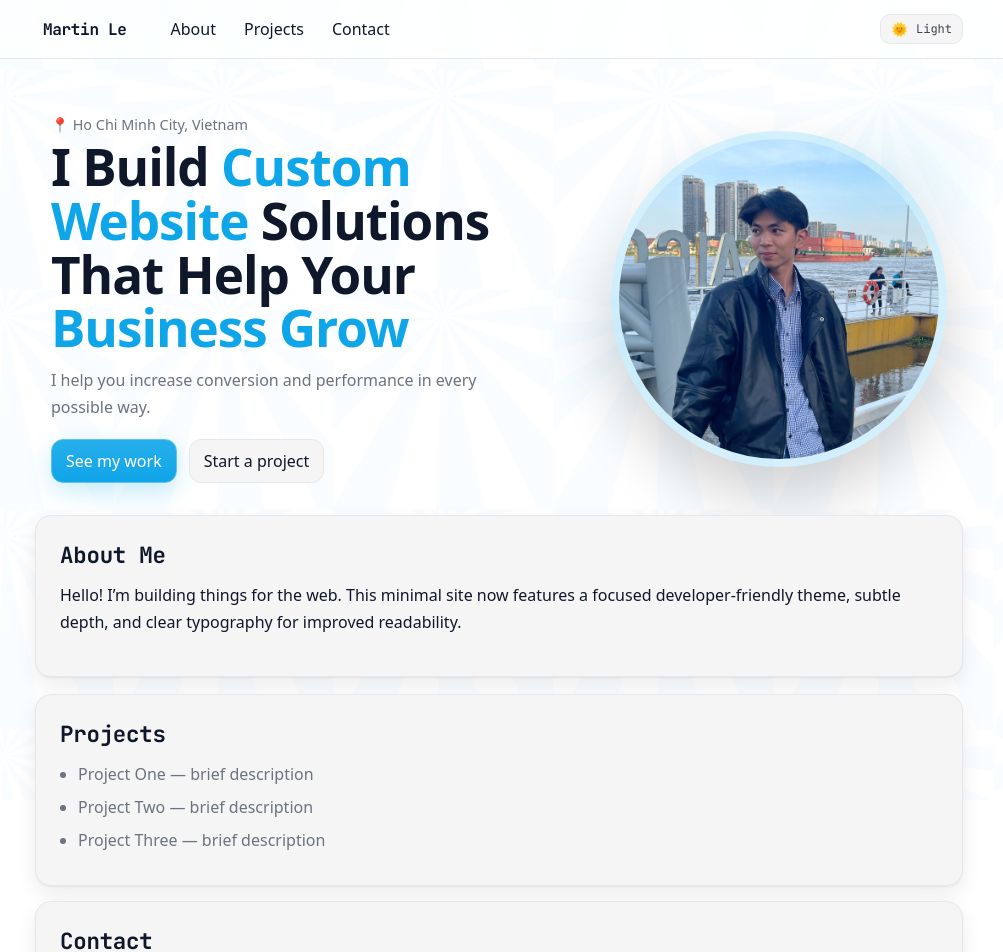
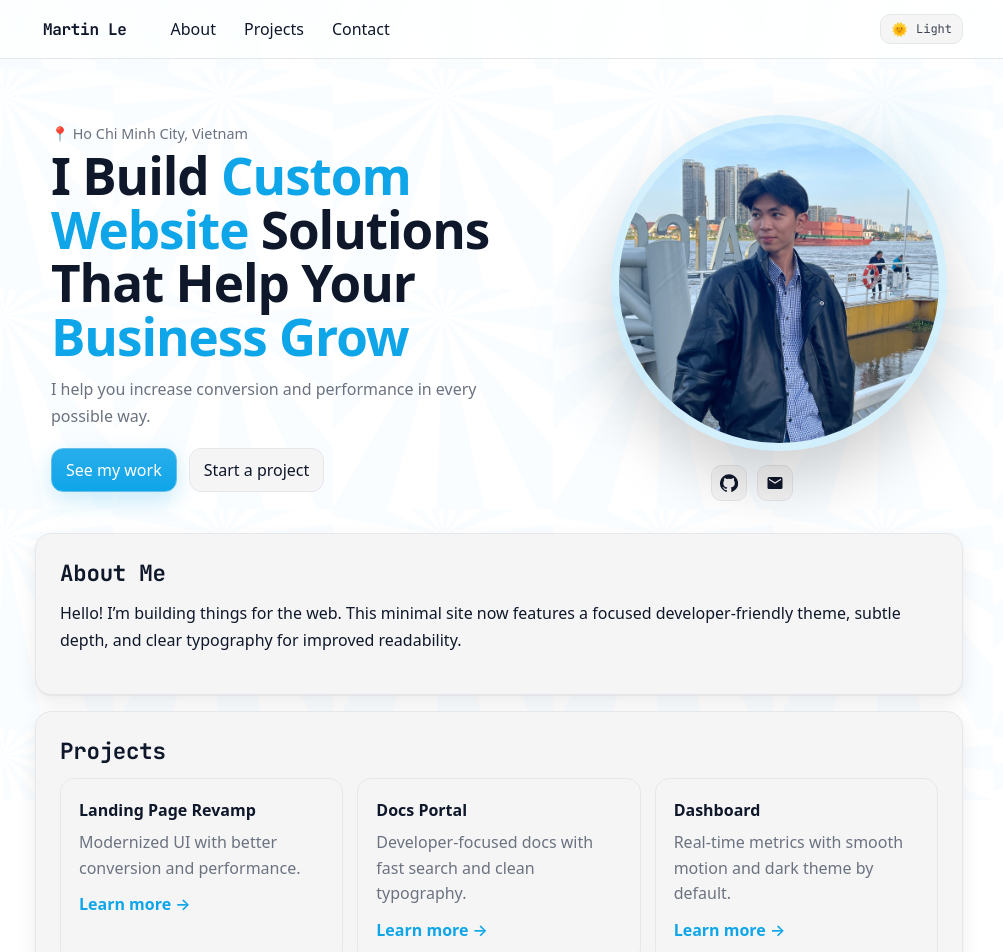
Before and after one commit to phatleework7/phatleework7.github.io, a Next.js app: page / in a window 1280 px wide. Shown: the top 952 px of the page, without its empty margins (141-1144 px from the left). Built offline with nearby package versions, Linux system fonts and the light colour scheme.

Commit message:
new updated

```diff
--- a/components/Hero.jsx
+++ b/components/Hero.jsx
@@ -43,7 +43,19 @@ export default function Hero() {
                 priority
                 style={{ objectFit: 'cover' }}
             />
-        </div>
+          </div>
+          <div className="hero-socials" aria-label="Social links">
+            <a className="icon-btn" href="https://github.com/phatleework7" target="_blank" rel="noreferrer" aria-label="GitHub">
+              <svg width="18" height="18" viewBox="0 0 24 24" fill="currentColor" aria-hidden>
+                <path d="M12 .5a12 12 0 0 0-3.79 23.4c.6.11.82-.26.82-.58v-2.02c-3.34.73-4.04-1.61-4.04-1.61-.55-1.39-1.35-1.76-1.35-1.76-1.1-.75.08-.74.08-.74 1.22.09 1.86 1.26 1.86 1.26 1.08 1.85 2.84 1.32 3.53 1.01.11-.79.42-1.32.77-1.62-2.67-.3-5.47-1.33-5.47-5.93 0-1.31.47-2.38 1.24-3.22-.12-.3-.54-1.52.12-3.17 0 0 1.01-.32 3.3 1.23a11.5 11.5 0 0 1 6 0c2.29-1.55 3.3-1.23 3.3-1.23.66 1.65.24 2.87.12 3.17.77.84 1.24 1.91 1.24 3.22 0 4.61-2.8 5.63-5.48 5.92.43.37.82 1.1.82 2.22v3.29c0 .32.22.7.82.58A12 12 0 0 0 12 .5Z"/>
+              </svg>
+            </a>
+            <a className="icon-btn" href="mailto:your.email@example.com" aria-label="Email">
+              <svg width="18" height="18" viewBox="0 0 24 24" fill="currentColor" aria-hidden>
+                <path d="M20 4H4a2 2 0 0 0-2 2v12a2 2 0 0 0 2 2h16a2 2 0 0 0 2-2V6a2 2 0 0 0-2-2Zm0 4-8 5L4 8V6l8 5 8-5v2Z"/>
+              </svg>
+            </a>
+          </div>
         </motion.div>
       </div>
     </section>
--- /dev/null
+++ b/components/ProjectCard.jsx
@@ -0,0 +1,9 @@
+export default function ProjectCard({ title, description, href }) {
+  return (
+    <a className="project-card" href={href} target="_blank" rel="noreferrer">
+      <div className="project-title">{title}</div>
+      <div className="project-desc">{description}</div>
+      <div className="project-more">Learn more →</div>
+    </a>
+  );
+}
--- a/pages/index.js
+++ b/pages/index.js
@@ -1,5 +1,6 @@
 import Section from '../components/Section';
 import Hero from '../components/Hero';
+import ProjectCard from '../components/ProjectCard';
 
 export default function Home() {
   return (
@@ -11,11 +12,11 @@ export default function Home() {
         </p>
       </Section>
       <Section id="projects" title="Projects">
-        <ul className="list">
-          <li>Project One — brief description</li>
-          <li>Project Two — brief description</li>
-          <li>Project Three — brief description</li>
-        </ul>
+        <div className="projects-grid">
+          <ProjectCard title="Landing Page Revamp" description="Modernized UI with better conversion and performance." href="#" />
+          <ProjectCard title="Docs Portal" description="Developer-focused docs with fast search and clean typography." href="#" />
+          <ProjectCard title="Dashboard" description="Real-time metrics with smooth motion and dark theme by default." href="#" />
+        </div>
       </Section>
       <Section id="contact" title="Contact">
         <p>Feel free to reach out: your.email@example.com</p>
--- a/styles/globals.css
+++ b/styles/globals.css
@@ -207,6 +207,43 @@ main {
 
 .avatar-wrap img { width: 100%; height: 100%; object-fit: cover; display: block; }
 
+/* Animated gradient ring around avatar */
+.avatar-wrap { position: relative; }
+.avatar-wrap::before {
+  content: "";
+  position: absolute;
+  inset: -10px;
+  border-radius: 50%;
+  background: conic-gradient(
+    from 0deg,
+    color-mix(in srgb, var(--primary) 70%, transparent),
+    transparent 30%,
+    color-mix(in srgb, var(--primary) 70%, transparent) 60%,
+    transparent 90%
+  );
+  filter: blur(8px);
+  opacity: 0.6;
+  z-index: -1;
+  animation: ringSpin 8s linear infinite;
+}
+
+@keyframes ringSpin {
+  to { transform: rotate(360deg); }
+}
+
+.hero-socials { display: flex; gap: 10px; margin-top: 14px; justify-content: center; }
+.icon-btn {
+  height: 36px;
+  width: 36px;
+  border-radius: 10px;
+  border: 1px solid var(--border);
+  background: var(--card);
+  display: inline-flex; align-items: center; justify-content: center;
+  color: var(--text);
+  transition: transform 120ms ease, background 180ms ease, border-color 160ms ease, box-shadow 160ms ease;
+}
+.icon-btn:hover { transform: translateY(-1px); border-color: color-mix(in srgb, var(--primary) 35%, var(--border)); box-shadow: 0 10px 20px rgba(0,0,0,0.08); }
+
 @media (max-width: 900px) {
   .hero-grid { grid-template-columns: 1fr; }
   .avatar-wrap { margin: 0 auto; }
@@ -388,6 +425,43 @@ main {
 
 .section:hover::before { opacity: 1; }
 
+/* Project cards grid & styles */
+.projects-grid {
+  display: grid;
+  grid-template-columns: repeat(3, minmax(0, 1fr));
+  gap: 14px;
+}
+
+@media (max-width: 900px) {
+  .projects-grid { grid-template-columns: 1fr; }
+}
+
+.project-card {
+  display: block;
+  padding: 18px;
+  border: 1px solid var(--border);
+  border-radius: 14px;
+  background: var(--card);
+  text-decoration: none;
+  color: var(--text);
+  transition: transform 160ms ease, box-shadow 180ms ease, border-color 160ms ease, background 160ms ease;
+  position: relative;
+  overflow: hidden;
+}
+
+.project-card:hover {
+  transform: translateY(-2px);
+  box-shadow: 0 18px 42px rgba(0,0,0,0.18);
+  border-color: color-mix(in srgb, var(--primary) 28%, var(--border));
+  background:
+    radial-gradient(220px 180px at 60% -20%, color-mix(in srgb, var(--primary) 12%, transparent), transparent 70%),
+    var(--card);
+}
+
+.project-title { font-weight: 700; margin-bottom: 6px; }
+.project-desc { color: var(--muted); margin-bottom: 10px; line-height: 1.6; }
+.project-more { color: var(--link); font-weight: 600; }
+
 /* Focus styles for accessible navigation */
 a:focus-visible, button:focus-visible {
   outline: 2px solid var(--ring);
```
